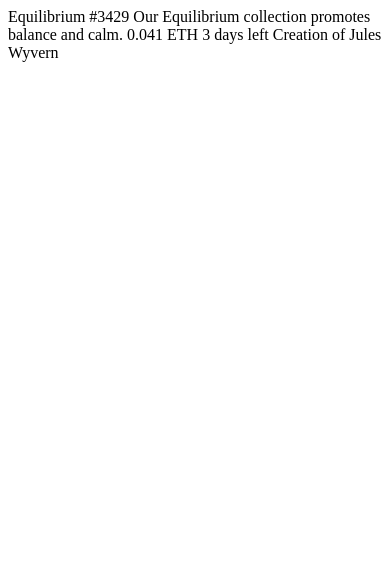
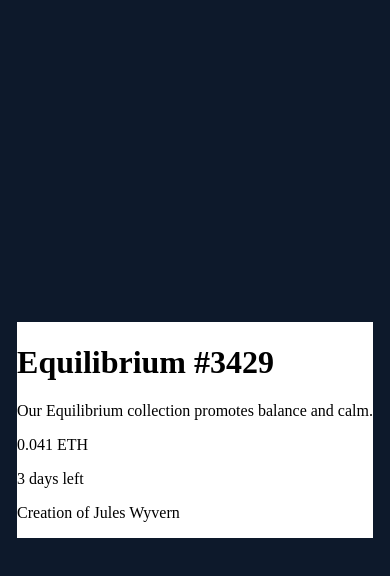
Before and after one commit to jcsmileyjr/NFT-Preview, a plain HTML site: page index.html in a window 390 px wide. Drawn offline with Linux system fonts and the light colour scheme.

Commit message:
Setup a basic responsive layout

```diff
--- a/index.html
+++ b/index.html
@@ -6,19 +6,54 @@
   <link rel="icon" type="image/png" sizes="32x32" href="./images/favicon-32x32.png">
   <title>Frontend Mentor | NFT preview card component</title>
   <style>
+    :root {
 
+      --Very-dark-blue-main-bg: hsl(217, 54%, 11%);
+      --Very-dark-blue-card-bg: hsl(216, 50%, 16%);
+      --Very-dark-blue-line: hsl(215, 32%, 27%);
+      --White: hsl(0, 0%, 100%);
+    }
+    body {
+      min-height: 100vh;
+      display: flex;
+      justify-content:  center;
+      align-items: center;
+      background-color: var(--Very-dark-blue-main-bg);
+    }
+
+    main {
+      /*background-color: var(--Very-dark-blue-card-bg);*/
+      background-color: white;
+    }
   </style>
 </head>
 <body>
+  <main>
+    <div class="topImage"></div>
+    <h1>Equilibrium #3429</h1>
+    <p>Our Equilibrium collection promotes balance and calm.</p>
+    <div class="content">
+      <div class="content__title--container">
+        <p>0.041 ETH</p>
+      </div>
+      <div class="content__time--container">
+        <p>3 days left</p>
+      </div>
 
-  Equilibrium #3429
+      <div class="content__lower--container">
 
-  Our Equilibrium collection promotes balance and calm.
+        <p>Creation of Jules Wyvern</p>
+      </div>
+    </div>
+  </main>
 
-  0.041 ETH
-  3 days left
 
-  Creation of Jules Wyvern
+
+
+
+
+
+
 
 
 </body>
```
